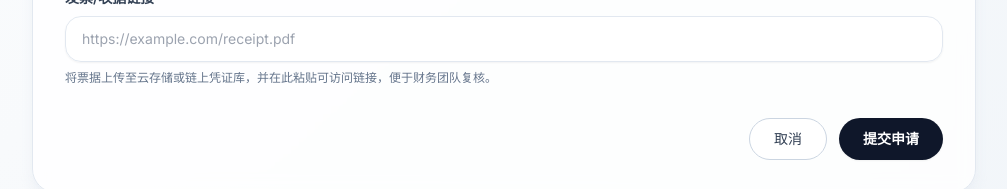
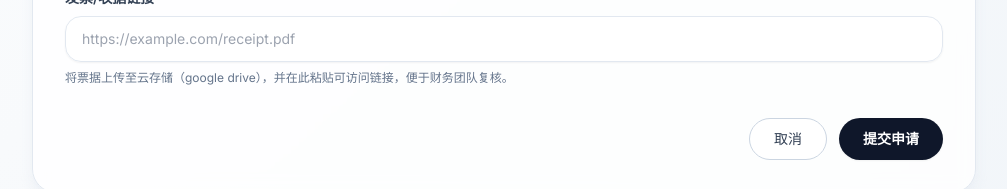
Before and after one commit to victoragent/ReimX, a Next.js app: page /reimbursements in a window 1280 px wide. Shown: the part 938-1127 px from the top of the page, without its empty margins (136-1143 px from the left). Built offline with nearby package versions, Linux system fonts and the light colour scheme; no server answers; sample sign-in values are in the browser's storage.

Commit message:
chore: update reimbursements notify info

```diff
--- a/app/reimbursements/page.tsx
+++ b/app/reimbursements/page.tsx
@@ -372,7 +372,7 @@ export default function ReimbursementsPage() {
                                         placeholder="https://example.com/receipt.pdf"
                                     />
                                     <p className="mt-2 text-xs text-slate-500">
-                                        将票据上传至云存储或链上凭证库，并在此粘贴可访问链接，便于财务团队复核。
+                                        将票据上传至云存储（google drive），并在此粘贴可访问链接，便于财务团队复核。
                                     </p>
                                 </div>
                             </div>
```
